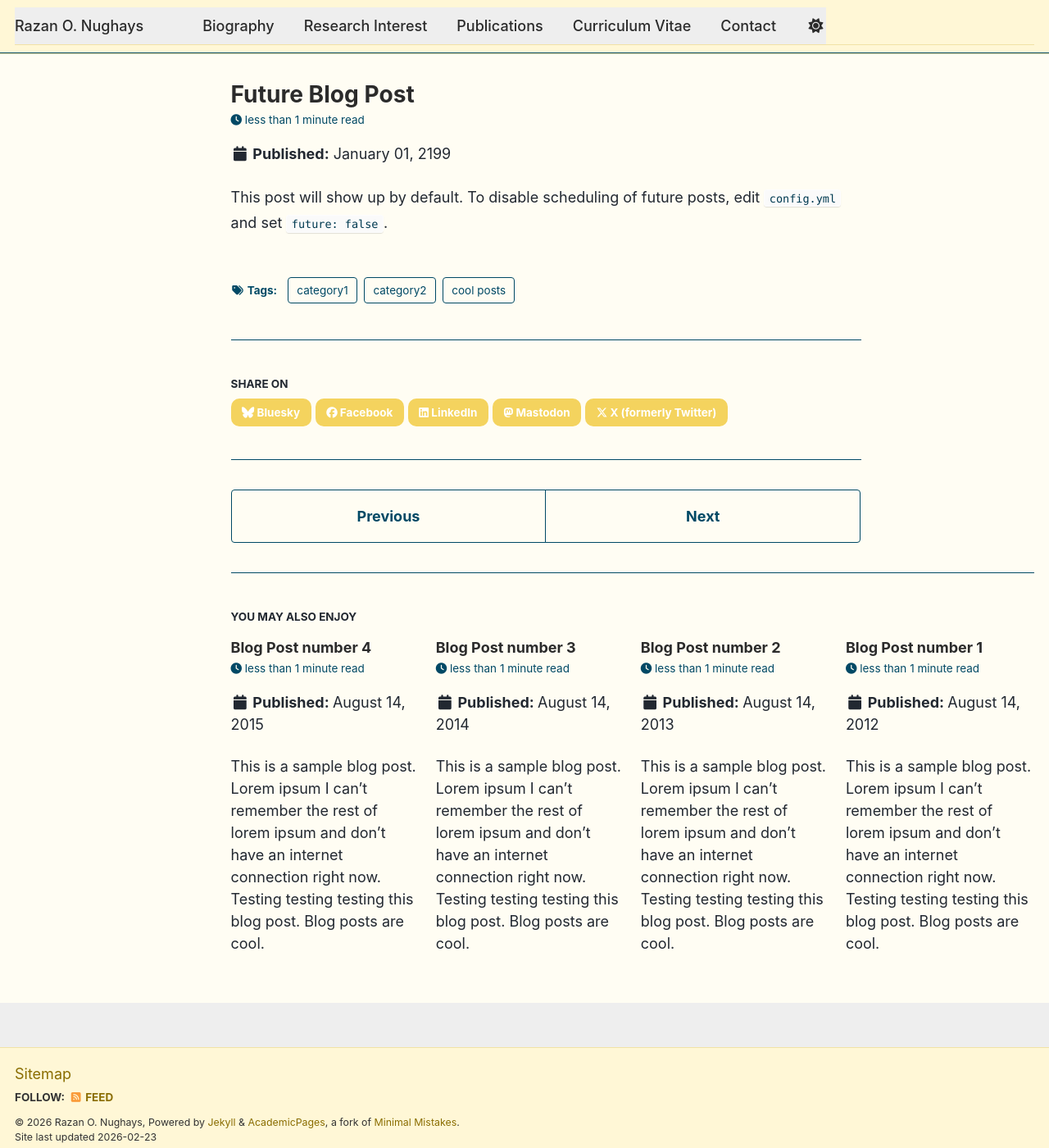
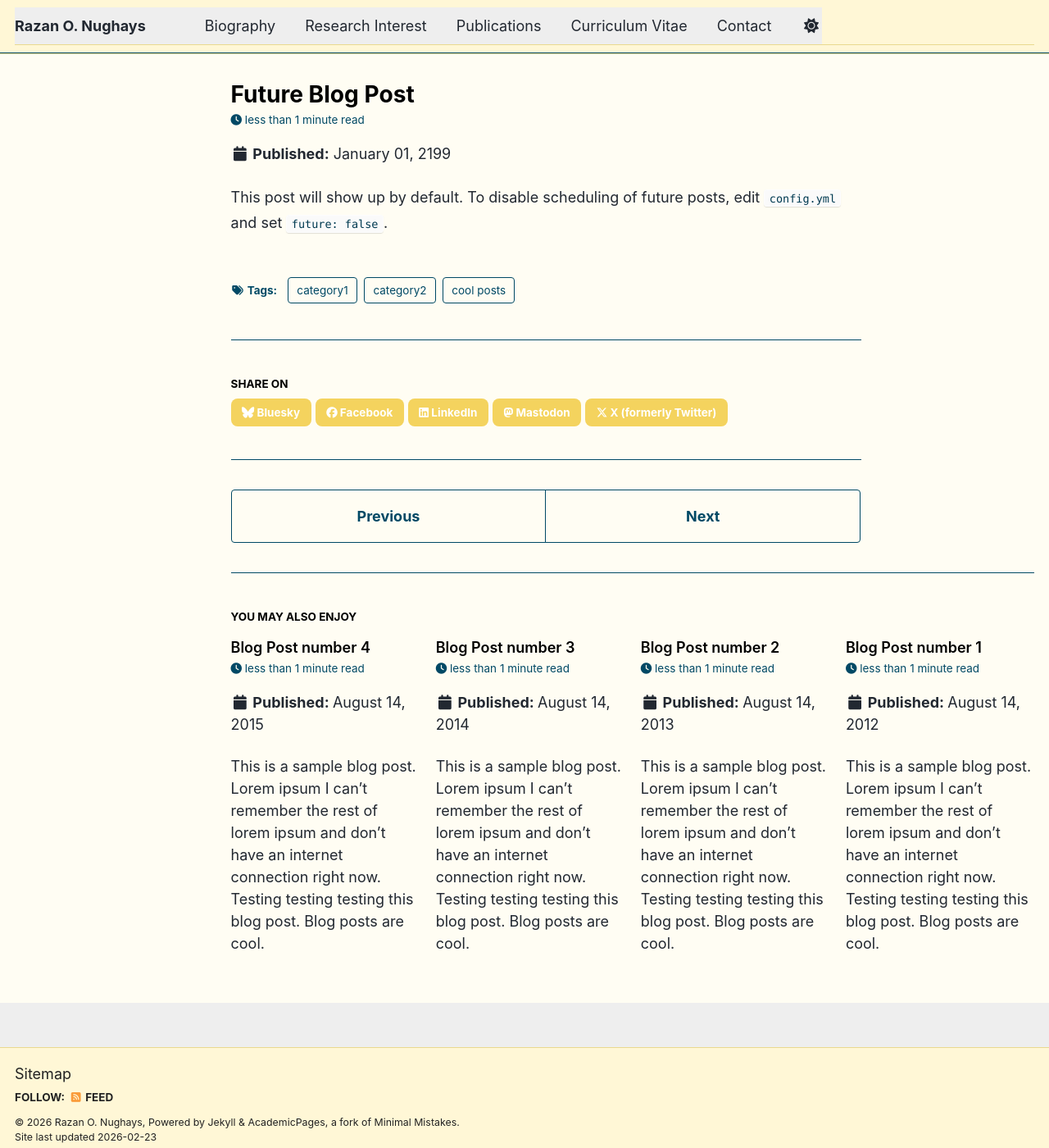
Before and after one commit to RazanNughays/RazanNughays.github.io, a Jekyll site: the page built from _posts/2199-01-01-future-post.md, in a window 1280 px wide and 1400 px high. Shown: the whole window at 82% size. Built offline with Jekyll 4.4.1, drawn with Linux system fonts in a browser that asks for light colours; a script bundle is joined from its source files by our own code; library files that are not in the unit come from our copies.

Commit message:
Update main.scss

```diff
--- a/assets/css/main.scss
+++ b/assets/css/main.scss
@@ -36,102 +36,86 @@
 ;
 
 /* =====================================================
-   Custom Style Overrides – Razan O. Nughays Website
+   CLEAN MINIMAL ACADEMIC STYLE – LIGHT YELLOW
    ===================================================== */
 
-/* -------------------------
-   Background (soft yellow)
-   ------------------------- */
+/* -------- Background everywhere -------- */
 
-body {
-  background-color: #fffdf3 !important;   /* very soft academic cream */
+body,
+.page,
+.page__content,
+.archive {
+  background-color: #fffdf3 !important;
 }
 
+/* Remove grey content box */
+.page__inner-wrap {
+  background-color: transparent !important;
+}
 
-/* -------------------------
-   Header / Navigation
-   ------------------------- */
+/* -------- Header -------- */
 
 .masthead,
 .masthead__inner-wrap,
 .greedy-nav {
-  background-color: #fff7d6 !important;   /* light yellow header */
-  border-bottom: 1px solid #f1e2a6;
+  background-color: #fff7d6 !important;
+  border-bottom: 1px solid #e9d98f;
 }
 
-/* Navigation text */
-.greedy-nav a {
-  color: #2b2b2b !important;
-  font-weight: 500;
-}
-
-/* Hover & active state */
-.greedy-nav a:hover,
-.greedy-nav .active a {
-  color: #8a6d00 !important;
-}
-
-
-/* -------------------------
-   Footer (remove blue)
-   ------------------------- */
+/* -------- Footer (remove blue completely) -------- */
 
 .page__footer {
   background-color: #fff7d6 !important;
-  color: #333 !important;
-  border-top: 1px solid #f1e2a6;
+  color: #222 !important;
+  border-top: 1px solid #e9d98f;
 }
 
-.page__footer a {
-  color: #8a6d00 !important;
+/* -------- Publication Titles = BLACK -------- */
+
+.archive__item-title a {
+  color: #000000 !important;
+  font-weight: 600;
 }
 
+.archive__item-title a:hover {
+  color: #000000 !important;
+  text-decoration: underline;
+}
 
-/* -------------------------
-   Links
-   ------------------------- */
+/* -------- Normal links subtle -------- */
 
 a {
-  color: #8a6d00;
+  color: #444;
 }
 
 a:hover {
-  color: #c28a00;
+  color: #000;
 }
 
-
-/* -------------------------
-   Buttons
-   ------------------------- */
+/* -------- Buttons neutral -------- */
 
 .btn {
   background-color: #f4d35e;
-  color: #333;
-  border-radius: 10px;
+  color: #222;
+  border-radius: 8px;
 }
 
 .btn:hover {
-  background-color: #f1c40f;
+  background-color: #e9c84d;
 }
 
-
-/* -------------------------
-   Avatar (square not circle)
-   ------------------------- */
+/* -------- Avatar square -------- */
 
 .author__avatar img {
-  border-radius: 8px !important;   /* slightly rounded square */
+  border-radius: 8px !important;
 }
 
+/* -------- Typography -------- */
 
-/* -------------------------
-   Improve readability
-   ------------------------- */
+h1, h2, h3, h4 {
+  color: #000;
+}
 
 .page__content p {
   line-height: 1.75;
 }
-
-h1, h2, h3 {
-  color: #2b2b2b;
-}
```
